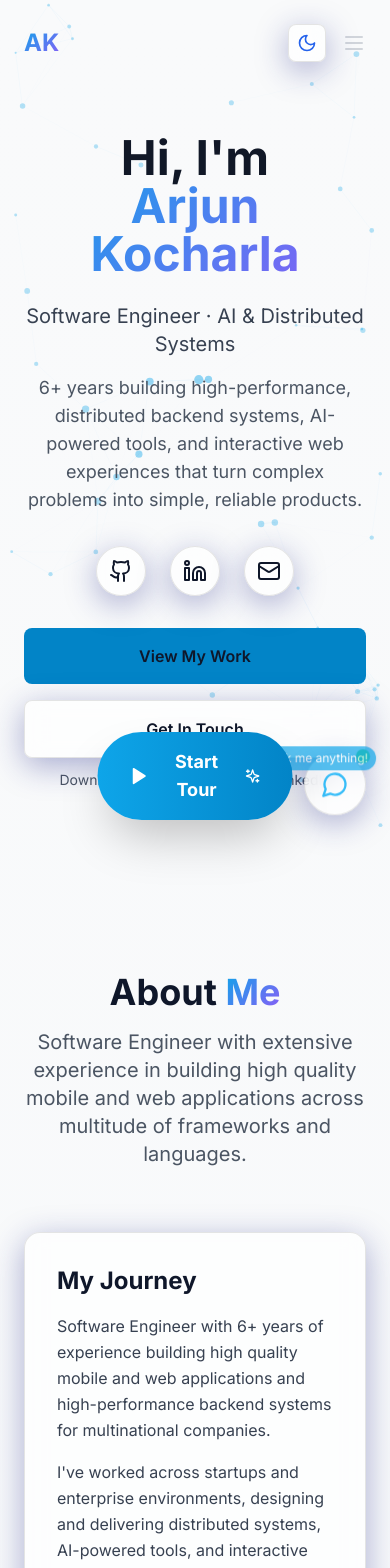
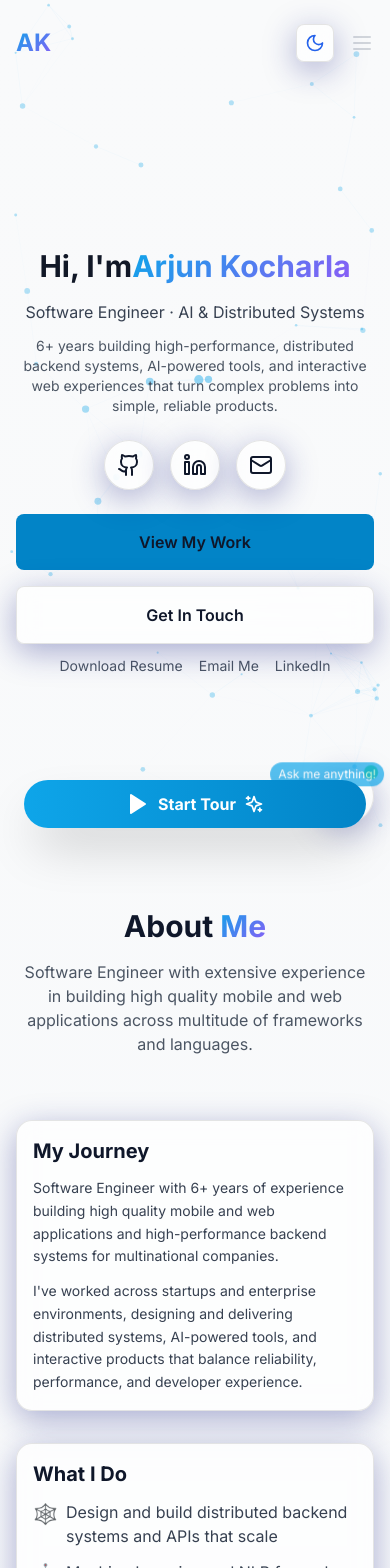
Before and after one commit to Arjunkocharla/arjunkocharla.github.io, a Next.js app: page / in a window 390 px wide. Shown: the top 1568 px of the page. Built offline with nearby package versions, Linux system fonts and the light colour scheme.

Commit message:
Mobile rendering fix

```diff
--- a/app/globals.css
+++ b/app/globals.css
@@ -37,6 +37,8 @@ body {
   );
   color: rgb(var(--foreground-rgb));
   transition: background 0.3s ease, color 0.3s ease;
+  -webkit-font-smoothing: antialiased;
+  -moz-osx-font-smoothing: grayscale;
 }
 
 body {
--- a/components/AIChatbot.tsx
+++ b/components/AIChatbot.tsx
@@ -252,7 +252,7 @@ What would you like to know?`
             setIsOpen(true)
             setHasInteracted(true)
           }}
-          className="fixed bottom-6 right-6 z-50 p-4 glass rounded-full shadow-lg hover:bg-primary-500/20 transition-colors group"
+          className="fixed bottom-4 right-4 sm:bottom-6 sm:right-6 z-50 p-3 sm:p-4 glass rounded-full shadow-lg hover:bg-primary-500/20 transition-colors group"
           whileHover={{ scale: 1.1 }}
           whileTap={{ scale: 0.9 }}
         >
@@ -282,7 +282,7 @@ What would you like to know?`
             initial={{ opacity: 0, y: 20, scale: 0.9 }}
             animate={{ opacity: 1, y: 0, scale: 1 }}
             exit={{ opacity: 0, y: 20, scale: 0.9 }}
-            className="fixed bottom-6 right-6 z-50 w-96 h-[600px] glass rounded-2xl shadow-2xl backdrop-blur-xl flex flex-col overflow-hidden"
+            className="fixed bottom-4 right-4 sm:bottom-6 sm:right-6 z-50 w-[calc(100vw-2rem)] sm:w-96 max-w-[calc(100vw-2rem)] sm:max-w-none h-[calc(100vh-8rem)] sm:h-[600px] max-h-[600px] glass rounded-2xl shadow-2xl backdrop-blur-xl flex flex-col overflow-hidden"
           >
             {/* Header */}
             <div className="p-4 border-b border-white/10 flex items-center justify-between">
--- a/components/About.tsx
+++ b/components/About.tsx
@@ -37,7 +37,7 @@ export default function About() {
   return (
     <section
       id="about"
-      className="relative py-32 px-6 section-morph"
+      className="relative py-16 sm:py-24 md:py-32 px-4 sm:px-6 section-morph"
     >
       <div className="container mx-auto max-w-6xl">
         <motion.div
@@ -47,10 +47,10 @@ export default function About() {
           transition={{ duration: 0.8 }}
           className="text-center mb-16"
         >
-          <h2 className="text-4xl md:text-5xl font-bold mb-4">
+          <h2 className="text-3xl sm:text-4xl md:text-5xl font-bold mb-4">
             About <ClickableTitle className="gradient-text">Me</ClickableTitle>
           </h2>
-          <p className="text-xl text-gray-600 dark:text-gray-400 max-w-3xl mx-auto">
+          <p className="text-base sm:text-lg md:text-xl text-gray-600 dark:text-gray-400 max-w-3xl mx-auto">
             Software Engineer with extensive experience in building high quality mobile and web applications across multitude of frameworks and languages.
           </p>
         </motion.div>
@@ -60,15 +60,15 @@ export default function About() {
             initial={{ opacity: 0, x: -50 }}
             animate={inView ? { opacity: 1, x: 0 } : {}}
             transition={{ duration: 0.8, delay: 0.2 }}
-            className="glass p-8 rounded-2xl morph-section"
+            className="glass p-4 sm:p-6 md:p-8 rounded-2xl morph-section"
             whileHover={{ scale: 1.02 }}
           >
-            <h3 className="text-2xl font-bold mb-4">My Journey</h3>
-            <p className="text-gray-700 dark:text-gray-300 leading-relaxed mb-4">
+            <h3 className="text-xl sm:text-2xl font-bold mb-3 sm:mb-4">My Journey</h3>
+            <p className="text-sm sm:text-base text-gray-700 dark:text-gray-300 leading-relaxed mb-3 sm:mb-4">
               Software Engineer with 6+ years of experience building high quality
               mobile and web applications and high-performance backend systems for multinational companies.
             </p>
-            <p className="text-gray-700 dark:text-gray-300 leading-relaxed">
+            <p className="text-sm sm:text-base text-gray-700 dark:text-gray-300 leading-relaxed">
               I've worked across startups and enterprise environments, designing and delivering
               distributed systems, AI-powered tools, and interactive products that balance
               reliability, performance, and developer experience.
@@ -79,10 +79,10 @@ export default function About() {
             initial={{ opacity: 0, x: 50 }}
             animate={inView ? { opacity: 1, x: 0 } : {}}
             transition={{ duration: 0.8, delay: 0.4 }}
-            className="glass p-8 rounded-2xl morph-section"
+            className="glass p-4 sm:p-6 md:p-8 rounded-2xl morph-section"
             whileHover={{ scale: 1.02 }}
           >
-            <h3 className="text-2xl font-bold mb-4">What I Do</h3>
+            <h3 className="text-xl sm:text-2xl font-bold mb-3 sm:mb-4">What I Do</h3>
             <ul className="space-y-3 text-gray-700 dark:text-gray-300">
               {[
                 { text: 'Design and build distributed backend systems and APIs that scale', emoji: '🕸️' },
@@ -121,7 +121,7 @@ export default function About() {
           className="glass p-8 rounded-2xl morph-section mt-16 space-y-8"
         >
           <div className="flex items-baseline justify-between gap-4 flex-wrap">
-            <h3 className="text-2xl font-bold">Experience Timeline</h3>
+            <h3 className="text-xl sm:text-2xl font-bold">Experience Timeline</h3>
           </div>
 
           {/* Professional Experience */}
--- a/components/Hero.tsx
+++ b/components/Hero.tsx
@@ -11,7 +11,7 @@ export default function Hero() {
       id="home"
       className="relative min-h-screen flex items-center justify-center overflow-hidden pt-20"
     >
-      <div className="container mx-auto px-6 relative z-10">
+      <div className="container mx-auto px-4 sm:px-6 relative z-10">
         <div className="grid md:grid-cols-2 gap-12 items-center">
 
           {/* Text Content */}
@@ -22,7 +22,7 @@ export default function Hero() {
             className="text-center md:text-left"
           >
             <motion.h1
-              className="text-5xl md:text-7xl font-bold mb-6 text-gray-900 dark:text-white cursor-default"
+              className="text-3xl sm:text-4xl md:text-5xl lg:text-7xl font-bold mb-4 sm:mb-6 text-gray-900 dark:text-white cursor-default"
               initial={{ opacity: 0, y: 20 }}
               animate={{ opacity: 1, y: 0 }}
               transition={{ delay: 0.2 }}
@@ -51,7 +51,7 @@ export default function Hero() {
               </motion.span>
             </motion.h1>
             <motion.p
-              className="text-xl md:text-2xl text-gray-700 dark:text-gray-300 mb-4"
+              className="text-base sm:text-lg md:text-xl lg:text-2xl text-gray-700 dark:text-gray-300 mb-3 sm:mb-4"
               initial={{ opacity: 0, y: 20 }}
               animate={{ opacity: 1, y: 0 }}
               transition={{ delay: 0.4 }}
@@ -59,7 +59,7 @@ export default function Hero() {
               Software Engineer · AI & Distributed Systems
             </motion.p>
             <motion.p
-              className="text-lg text-gray-600 dark:text-gray-400 mb-8 max-w-2xl"
+              className="text-sm sm:text-base md:text-lg text-gray-600 dark:text-gray-400 mb-6 sm:mb-8 max-w-2xl mx-auto md:mx-0"
               initial={{ opacity: 0, y: 20 }}
               animate={{ opacity: 1, y: 0 }}
               transition={{ delay: 0.6 }}
@@ -70,7 +70,7 @@ export default function Hero() {
 
             {/* Social Links */}
             <motion.div
-              className="flex items-center justify-center md:justify-start gap-6 mb-8"
+              className="flex items-center justify-center md:justify-start gap-4 sm:gap-6 mb-6 sm:mb-8"
               initial={{ opacity: 0, y: 20 }}
               animate={{ opacity: 1, y: 0 }}
               transition={{ delay: 0.8 }}
@@ -186,7 +186,7 @@ export default function Hero() {
 
           {/* Interactive Demo */}
           <motion.div
-            className="hidden md:flex items-center justify-center h-[500px]"
+            className="hidden md:flex items-center justify-center h-[400px] lg:h-[500px]"
             initial={{ opacity: 0, x: 50 }}
             animate={{ opacity: 1, x: 0 }}
             transition={{ duration: 0.8, delay: 0.3 }}
--- a/components/InteractiveNavigator.tsx
+++ b/components/InteractiveNavigator.tsx
@@ -153,7 +153,7 @@ export default function InteractiveNavigator() {
   }
 
   return (
-    <div className="fixed bottom-6 left-1/2 -translate-x-1/2 z-50">
+    <div className="fixed bottom-4 sm:bottom-6 left-1/2 -translate-x-1/2 z-50 w-[calc(100vw-2rem)] sm:w-auto max-w-[calc(100vw-2rem)] sm:max-w-none px-2 sm:px-0">
       {!hasStarted && !showMenu ? (
         <motion.button
           initial={{ scale: 0, rotate: -180 }}
@@ -161,7 +161,7 @@ export default function InteractiveNavigator() {
           whileHover={{ scale: 1.1, rotate: 5 }}
           whileTap={{ scale: 0.9 }}
           onClick={handleStart}
-          className="px-8 py-4 bg-gradient-to-r from-primary-500 to-primary-600 rounded-full text-white font-bold text-lg shadow-2xl flex items-center gap-3 hover:shadow-primary-500/50 transition-all"
+          className="px-4 sm:px-8 py-3 sm:py-4 bg-gradient-to-r from-primary-500 to-primary-600 rounded-full text-white font-bold text-base sm:text-lg shadow-2xl flex items-center gap-2 sm:gap-3 hover:shadow-primary-500/50 transition-all w-full sm:w-auto justify-center"
         >
           <Play size={24} fill="white" />
           <span>Start Tour</span>
@@ -171,7 +171,7 @@ export default function InteractiveNavigator() {
         <motion.div
           initial={{ opacity: 0, y: 20 }}
           animate={{ opacity: 1, y: 0 }}
-          className="glass rounded-2xl p-4 backdrop-blur-xl shadow-2xl"
+          className="glass rounded-2xl p-3 sm:p-4 backdrop-blur-xl shadow-2xl w-full"
         >
           {/* Header with Close Button */}
           <div className="flex items-center justify-between mb-4">
@@ -290,7 +290,7 @@ export default function InteractiveNavigator() {
             initial={{ opacity: 0, scale: 0.8 }}
             animate={{ opacity: 1, scale: 1 }}
             exit={{ opacity: 0, scale: 0.8 }}
-            className="absolute bottom-full mb-4 left-1/2 -translate-x-1/2 glass rounded-2xl p-6 backdrop-blur-xl shadow-2xl min-w-[300px]"
+            className="absolute bottom-full mb-4 left-1/2 -translate-x-1/2 glass rounded-2xl p-4 sm:p-6 backdrop-blur-xl shadow-2xl w-[calc(100vw-4rem)] sm:w-auto sm:min-w-[300px] max-w-[calc(100vw-4rem)] sm:max-w-none"
           >
             <h3 className="text-lg font-bold mb-4 text-center gradient-text">
               Navigate Sections
--- a/components/Navigation.tsx
+++ b/components/Navigation.tsx
@@ -34,7 +34,7 @@ export default function Navigation() {
         isScrolled ? 'glass py-4' : 'py-6'
       }`}
     >
-      <div className="container mx-auto px-6 flex items-center justify-between">
+      <div className="container mx-auto px-4 sm:px-6 flex items-center justify-between">
         <motion.a
           href="#home"
           className="text-2xl font-bold gradient-text"
--- a/components/Projects.tsx
+++ b/components/Projects.tsx
@@ -44,7 +44,7 @@ export default function Projects() {
   return (
     <section
       id="projects"
-      className="relative py-32 px-6 section-morph"
+      className="relative py-16 sm:py-24 md:py-32 px-4 sm:px-6 section-morph"
     >
       <div className="container mx-auto max-w-7xl">
         <motion.div
@@ -54,10 +54,10 @@ export default function Projects() {
           transition={{ duration: 0.8 }}
           className="text-center mb-16"
         >
-          <h2 className="text-4xl md:text-5xl font-bold mb-4">
+          <h2 className="text-3xl sm:text-4xl md:text-5xl font-bold mb-4">
             Featured <ClickableTitle className="gradient-text">Projects</ClickableTitle>
           </h2>
-          <p className="text-xl text-gray-600 dark:text-gray-400 max-w-3xl mx-auto">
+          <p className="text-base sm:text-lg md:text-xl text-gray-600 dark:text-gray-400 max-w-3xl mx-auto">
             A collection of projects I've built, each with its own unique
             challenges and solutions.
           </p>
--- a/components/SkillWeb.tsx
+++ b/components/SkillWeb.tsx
@@ -193,7 +193,7 @@ export default function SkillWeb({ skills }: SkillWebProps) {
   }, [skills, hoveredSkill, selectedSkill, hasInteracted])
 
   return (
-    <div className="relative w-full h-[500px] glass rounded-2xl overflow-hidden">
+    <div className="relative w-full h-[300px] sm:h-[400px] md:h-[500px] glass rounded-2xl overflow-hidden">
       <canvas
         ref={canvasRef}
         className="w-full h-full cursor-pointer"
```
Also changed, not shown: app/layout.tsx (+7 -1 lines), components/Contact.tsx (+8 -8 lines), components/FlipCard.tsx (+8 -8 lines), components/Skills.tsx (+7 -7 lines).
